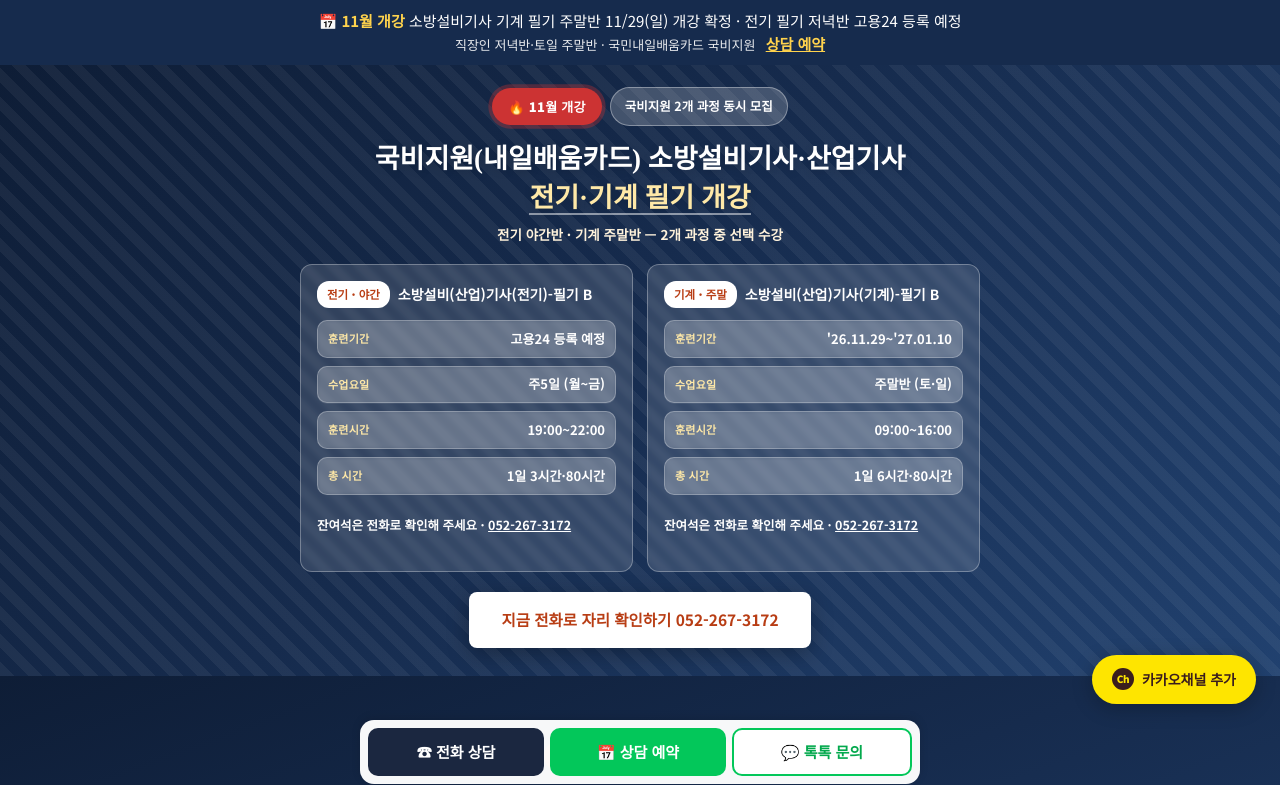
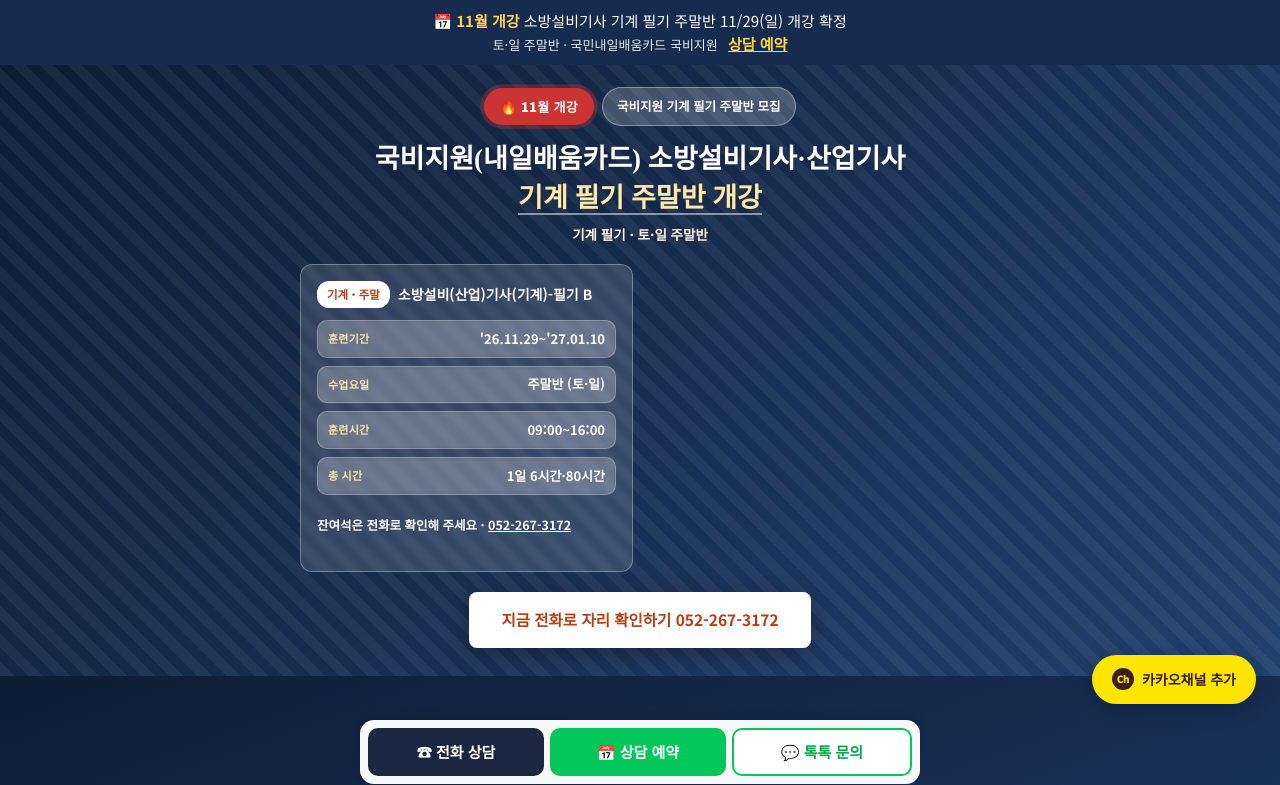
Before and after one commit to jihaengjae/fire, a plain HTML site: page index.html in a window 1280 px wide. Shown: the top 785 px of the page. Drawn offline with Linux system fonts and the light colour scheme.

Commit message:
전기 필기 저녁반 모집 안내 빼기 — 폐강 (2026-11-17)
Co-Authored-By: Claude Fable 5.2 <noreply@anthropic.com>

```diff
--- a/index.html
+++ b/index.html
@@ -202,7 +202,7 @@ if(window.wcs) { wcs.inflow("jihaengjae.github.io"); wcs_do(); }
 <script>window.dataLayer=window.dataLayer||[];function gtag(){dataLayer.push(arguments);}gtag('js',new Date());gtag('config','G-XXKJRZFRG4');</script>
 </head>
 <body>
-<div class="jhj-open-bar" style="background:#162B4D;color:#fff;font-family:'Noto Sans KR','Malgun Gothic',sans-serif;text-align:center;padding:10px 14px;font-size:15px;line-height:1.5"><b style="color:#ffd34d">📅 11월 개강</b> 소방설비기사 기계 필기 주말반 11/29(일) 개강 확정 · 전기 필기 저녁반 고용24 등록 예정<br><span style="font-size:13px;opacity:.9">직장인 저녁반·토일 주말반 · 국민내일배움카드 국비지원</span> <a href="https://booking.naver.com/booking/12/bizes/1724214?utm_source=landing&utm_medium=open_bar&utm_campaign=fire" target="_blank" rel="noopener" style="color:#ffd34d;font-weight:700;text-decoration:underline;margin-left:6px">상담 예약</a></div>
+<div class="jhj-open-bar" style="background:#162B4D;color:#fff;font-family:'Noto Sans KR','Malgun Gothic',sans-serif;text-align:center;padding:10px 14px;font-size:15px;line-height:1.5"><b style="color:#ffd34d">📅 11월 개강</b> 소방설비기사 기계 필기 주말반 11/29(일) 개강 확정<br><span style="font-size:13px;opacity:.9">토·일 주말반 · 국민내일배움카드 국비지원</span> <a href="https://booking.naver.com/booking/12/bizes/1724214?utm_source=landing&utm_medium=open_bar&utm_campaign=fire" target="_blank" rel="noopener" style="color:#ffd34d;font-weight:700;text-decoration:underline;margin-left:6px">상담 예약</a></div>
 
 
 <!-- Google Tag Manager (noscript) -->
@@ -215,28 +215,12 @@ height="0" width="0" style="display:none;visibility:hidden"></iframe></noscript>
   <div class="urgent-inner">
     <div class="urgent-top">
       <span class="urgent-badge">🔥 11월 개강</span>
-      <span class="urgent-count">국비지원 2개 과정 동시 모집</span>
+      <span class="urgent-count">국비지원 기계 필기 주말반 모집</span>
     </div>
-    <h2 class="urgent-title">국비지원(내일배움카드) 소방설비기사·산업기사<br><em>전기·기계 필기 개강</em></h2>
-    <p class="urgent-sub">전기 야간반 · 기계 주말반 — 2개 과정 중 선택 수강</p>
+    <h2 class="urgent-title">국비지원(내일배움카드) 소방설비기사·산업기사<br><em>기계 필기 주말반 개강</em></h2>
+    <p class="urgent-sub">기계 필기 · 토·일 주말반</p>
 
     <div class="course-cards">
-      <div class="course-card">
-        <div class="cc-head">
-          <span class="cc-badge">전기 · 야간</span>
-          <span class="cc-name">소방설비(산업)기사(전기)-필기 B</span>
-        </div>
-        <div class="urgent-grid">
-          <div class="urgent-item"><span class="ui-label">훈련기간</span><span class="ui-value">고용24 등록 예정</span></div>
-          <div class="urgent-item"><span class="ui-label">수업요일</span><span class="ui-value">주5일 (월~금)</span></div>
-          <div class="urgent-item"><span class="ui-label">훈련시간</span><span class="ui-value">19:00~22:00</span></div>
-          <div class="urgent-item"><span class="ui-label">총 시간</span><span class="ui-value">1일 3시간·80시간</span></div>
-        </div>
-        <div class="urgent-bar-wrap">
-          <span class="urgent-bar-text">잔여석은 전화로 확인해 주세요 · <a href="tel:052-267-3172" onclick="naverConversionCall()" style="color:inherit;text-decoration:underline">052-267-3172</a></span>
-        </div>
-      </div>
-
       <div class="course-card">
         <div class="cc-head">
           <span class="cc-badge">기계 · 주말</span>
```
